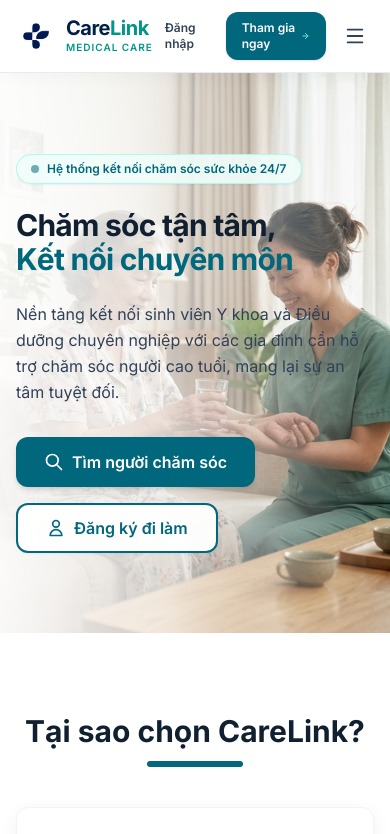
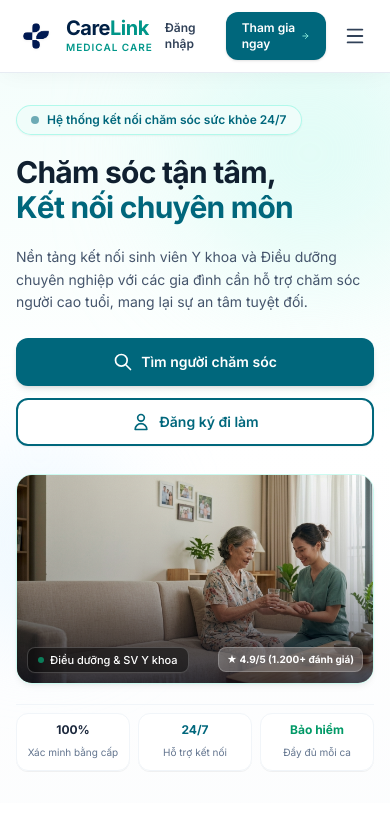
Before and after one commit to DuongDinhKhoi-2607/CareLink_FE, a React (Vite) app: page / in a window 390 px wide. Shown: the top 834 px of the page. Built offline with nearby package versions, Linux system fonts and the light colour scheme; no server answers.

Commit message:
feat(ui): redesign landing hero for premium responsive mobile experience

```diff
--- /dev/null
+++ b/skills-lock.json
@@ -0,0 +1,35 @@
+{
+  "version": 2,
+  "skills": {
+    "ui-styling": {
+      "source": "nextlevelbuilder/ui-ux-pro-max-skill",
+      "sourceType": "github",
+      "skillPath": ".claude/skills/ui-styling/SKILL.md",
+      "computedHash": "a598d8ad69832a394d4040e4c94e4b9c7b8daf2b1fdca050929058f7b70bc816"
+    },
+    "ui-ux-pro-max": {
+      "source": "nextlevelbuilder/ui-ux-pro-max-skill",
+      "sourceType": "github",
+      "skillPath": ".claude/skills/ui-ux-pro-max/SKILL.md",
+      "computedHash": "ff6863fc7c1be035b294703b2e7c90b2197548985ca4cb98f58740a7e84dc0cc"
+    },
+    "vercel-composition-patterns": {
+      "source": "vercel-labs/agent-skills",
+      "sourceType": "github",
+      "skillPath": "skills/composition-patterns/SKILL.md",
+      "computedHash": "f711ed8b16162eaa712abbcdbbae6c926f86c57e60127735fecc3ad0dd85b3fa"
+    },
+    "vercel-react-best-practices": {
+      "source": "vercel-labs/agent-skills",
+      "sourceType": "github",
+      "skillPath": "skills/react-best-practices/SKILL.md",
+      "computedHash": "7991ed4fbecdac23f47c1a40c243e00a212a9e7f3604db93959b3ae11dffe299"
+    },
+    "web-design-guidelines": {
+      "source": "vercel-labs/agent-skills",
+      "sourceType": "github",
+      "skillPath": "skills/web-design-guidelines/SKILL.md",
+      "computedHash": "4f68ae07187fb0d1fb78c88b503d089da4cf5a9d9625d1f2e425b1590bf96d92"
+    }
+  }
+}
--- a/src/pages/public/Home.jsx
+++ b/src/pages/public/Home.jsx
@@ -214,40 +214,49 @@ export default function Home() {
         <div className="flex flex-col w-full">
 
             {/* 1. HERO SECTION */}
-            <section className="relative w-full h-[560px] sm:h-[620px] lg:h-[700px] flex items-center overflow-hidden">
-                <div className="absolute inset-0 z-0">
+            <section className="relative w-full h-auto py-8 sm:py-0 sm:h-[620px] lg:h-[700px] flex items-center overflow-hidden">
+                {/* ── BACKGROUND CHO MÀN HÌNH LAPTOP / DESKTOP (GIỮ NGUYÊN 100% KHÔNG ĐỔI) ── */}
+                <div className="hidden sm:block absolute inset-0 z-0">
                     <div
-                        className="w-full h-full bg-cover bg-[position:82%_center] sm:bg-[position:85%_center] lg:bg-[position:right_center]"
+                        className="w-full h-full bg-cover bg-[position:85%_center] lg:bg-[position:right_center]"
                         style={{
                             backgroundImage: `url('/images/home_hero.jpg')`,
                         }}
                     />
-                    {/* Lớp phủ dải màu êm dịu: Chuyển màu mượt mà, khử chói sáng, giúp đọc chữ rõ nét và thư thái cho mắt */}
+                    {/* Lớp phủ dải màu êm dịu desktop: Chuyển màu mượt mà, khử chói sáng, giúp đọc chữ rõ nét */}
                     <div className="absolute inset-0 bg-gradient-to-r from-white/95 via-white/75 via-28% via-white/25 via-42% to-transparent pointer-events-none" />
                 </div>
 
+                {/* ── NỀN SANG TRỌNG CHO MÀN HÌNH ĐIỆN THOẠI (MOBILE AMBIENT CANVAS) ── */}
+                <div className="sm:hidden absolute inset-0 z-0 bg-gradient-to-b from-teal-50/70 via-white to-slate-50/40 pointer-events-none">
+                    {/* Vệt ánh sáng mờ tạo chiều sâu tinh tế */}
+                    <div className="absolute -top-12 -right-12 w-64 h-64 bg-teal-100/50 rounded-full blur-3xl" />
+                    <div className="absolute top-1/2 -left-16 w-52 h-52 bg-sky-100/40 rounded-full blur-2xl" />
+                </div>
+
                 <div className="relative z-10 max-w-7xl w-full mx-auto px-4 sm:px-6 lg:px-8">
-                    <div className="max-w-2xl flex flex-col gap-6">
+                    <div className="max-w-2xl flex flex-col gap-5 sm:gap-6">
                         <span className="inline-flex items-center gap-2 px-3.5 py-1.5 rounded-full bg-teal-50/90 text-[#00677c] text-xs sm:text-sm font-semibold w-fit border border-teal-200/70 shadow-xs">
                             <span className="w-2 h-2 rounded-full bg-[#00677c] animate-pulse" />
                             Hệ thống kết nối chăm sóc sức khỏe 24/7
                         </span>
-                        <h1 className="text-3xl sm:text-4xl lg:text-5xl font-bold text-[#102030] tracking-tight leading-[1.15]">
+                        <h1 className="text-3xl sm:text-4xl lg:text-5xl font-bold text-[#102030] tracking-tight leading-[1.18] sm:leading-[1.15]">
                             Chăm sóc tận tâm,
                             <br />
                             <span className="text-[#00677c]">Kết nối chuyên môn</span>
                         </h1>
-                        <p className="text-base sm:text-lg text-slate-700 font-normal leading-relaxed max-w-lg">
+                        <p className="text-sm sm:text-base lg:text-lg text-slate-600 sm:text-slate-700 font-normal leading-relaxed max-w-lg">
                             Nền tảng kết nối sinh viên Y khoa và Điều dưỡng chuyên nghiệp với các gia đình cần hỗ trợ chăm sóc người cao tuổi, mang lại sự an tâm tuyệt đối.
                         </p>
-                        <div className="flex flex-wrap items-center gap-4 pt-2">
+
+                        <div className="flex flex-col sm:flex-row items-stretch sm:items-center gap-3 sm:gap-4 pt-1 sm:pt-2">
                             {/* Nút "Tìm người chăm sóc" dành cho Gia đình & khách vãng lai: ẨN khi user là caregiver */}
                             {user?.role !== "caregiver" && (
                                 <Link
                                     to="/family"
-                                    className="inline-flex items-center justify-center gap-2 h-[50px] px-7 bg-[#00677c] text-white rounded-xl font-semibold hover:bg-[#005566] transition-all shadow-md hover:shadow-lg hover:-translate-y-0.5"
+                                    className="inline-flex items-center justify-center gap-2 h-[48px] sm:h-[50px] px-6 sm:px-7 bg-[#00677c] text-white rounded-xl font-semibold hover:bg-[#005566] transition-all shadow-md hover:shadow-lg hover:-translate-y-0.5 cursor-pointer text-sm sm:text-base text-center"
                                 >
-                                    <svg className="w-5 h-5" fill="none" stroke="currentColor" strokeWidth="2" viewBox="0 0 24 24">
+                                    <svg className="w-5 h-5 shrink-0" fill="none" stroke="currentColor" strokeWidth="2" viewBox="0 0 24 24">
                                         <path strokeLinecap="round" strokeLinejoin="round" d="M21 21l-6-6m2-5a7 7 0 11-14 0 7 7 0 0114 0z" />
                                     </svg>
                                     Tìm người chăm sóc
@@ -258,14 +267,53 @@ export default function Home() {
                             {user?.role !== "family" && (
                                 <Link
                                     to={user?.role === "caregiver" ? "/caregiver/dashboard" : "/caregiver"}
-                                    className="inline-flex items-center justify-center gap-2 h-[50px] px-7 bg-white/95 backdrop-blur-xs border-2 border-[#00677c] text-[#00677c] rounded-xl font-semibold hover:bg-teal-50 hover:border-[#005566] hover:text-[#005566] transition-all shadow-xs hover:shadow-md hover:-translate-y-0.5"
+                                    className="inline-flex items-center justify-center gap-2 h-[48px] sm:h-[50px] px-6 sm:px-7 bg-white/95 backdrop-blur-xs border-2 border-[#00677c] text-[#00677c] rounded-xl font-semibold hover:bg-teal-50 hover:border-[#005566] hover:text-[#005566] transition-all shadow-xs hover:shadow-md hover:-translate-y-0.5 cursor-pointer text-sm sm:text-base text-center"
                                 >
-                                    <svg className="w-5 h-5" fill="none" stroke="currentColor" strokeWidth="2" viewBox="0 0 24 24">
+                                    <svg className="w-5 h-5 shrink-0" fill="none" stroke="currentColor" strokeWidth="2" viewBox="0 0 24 24">
                                         <path strokeLinecap="round" strokeLinejoin="round" d="M16 7a4 4 0 11-8 0 4 4 0 018 0zM12 14a7 7 0 00-7 7h14a7 7 0 00-7-7z" />
                                     </svg>
                                     {user?.role === "caregiver" ? "Bảng điều khiển Caregiver" : "Đăng ký đi làm"}
                                 </Link>
                             )}
+                        </div>
+
+                        {/* ── THẺ HÌNH ẢNH SHOWCASE DÀNH RIÊNG CHO MOBILE (HIỂN THỊ TRỌN VẸN KHÔNG BỊ CHÈN CHỮ) ── */}
+                        <div className="sm:hidden mt-2 relative rounded-2xl overflow-hidden border border-teal-100 shadow-md shadow-teal-950/5">
+                            <img
+                                src="/images/home_hero.jpg"
+                                alt="CareLink - Chăm sóc tận tâm, kết nối chuyên môn"
+                                className="w-full h-52 object-cover object-[center_35%]"
+                                loading="eager"
+                            />
+                            {/* Gradient mờ chân ảnh */}
+                            <div className="absolute inset-0 bg-gradient-to-t from-slate-950/70 via-slate-950/15 to-transparent pointer-events-none" />
+
+                            {/* Huy hiệu kính nổi (Floating Glass Pills) */}
+                            <div className="absolute bottom-2.5 left-2.5 right-2.5 flex items-center justify-between text-white text-[11px] font-medium">
+                                <span className="flex items-center gap-1.5 bg-black/45 backdrop-blur-md px-2.5 py-1 rounded-lg border border-white/20">
+                                    <span className="w-1.5 h-1.5 rounded-full bg-emerald-400 animate-pulse" />
+                                    Điều dưỡng & SV Y khoa
+                                </span>
+                                <span className="bg-white/25 backdrop-blur-md px-2 py-1 rounded-lg border border-white/20 font-bold text-[10px]">
+                                    ★ 4.9/5 (1.200+ đánh giá)
+                                </span>
+                            </div>
+                        </div>
+
+                        {/* ── 3 CHỈ SỐ UY TÍN NHANH TRÊN MOBILE ── */}
+                        <div className="sm:hidden grid grid-cols-3 gap-2 pt-2 border-t border-slate-100 text-center">
+                            <div className="py-2 px-1 bg-white/90 rounded-xl border border-slate-100 shadow-2xs">
+                                <span className="block text-xs font-bold text-slate-800">100%</span>
+                                <span className="text-[10px] text-slate-500">Xác minh bằng cấp</span>
+                            </div>
+                            <div className="py-2 px-1 bg-white/90 rounded-xl border border-slate-100 shadow-2xs">
+                                <span className="block text-xs font-bold text-[#00677c]">24/7</span>
+                                <span className="text-[10px] text-slate-500">Hỗ trợ kết nối</span>
+                            </div>
+                            <div className="py-2 px-1 bg-white/90 rounded-xl border border-slate-100 shadow-2xs">
+                                <span className="block text-xs font-bold text-emerald-600">Bảo hiểm</span>
+                                <span className="text-[10px] text-slate-500">Đầy đủ mỗi ca</span>
+                            </div>
                         </div>
                     </div>
                 </div>
```
